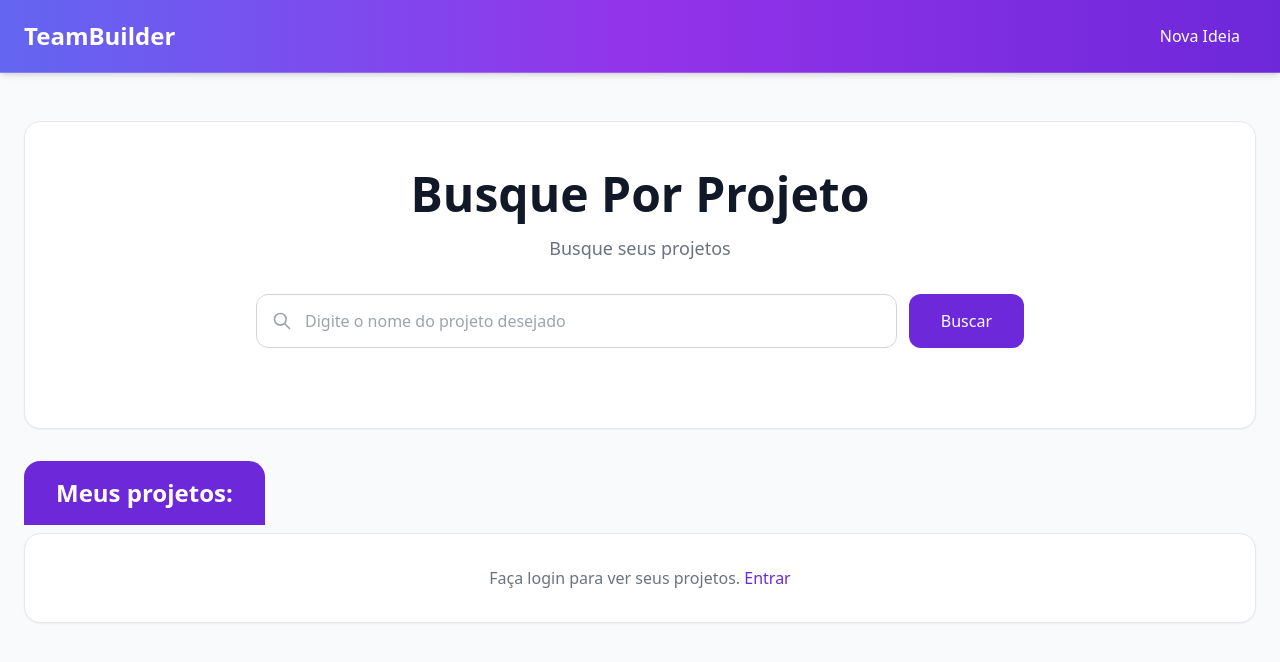
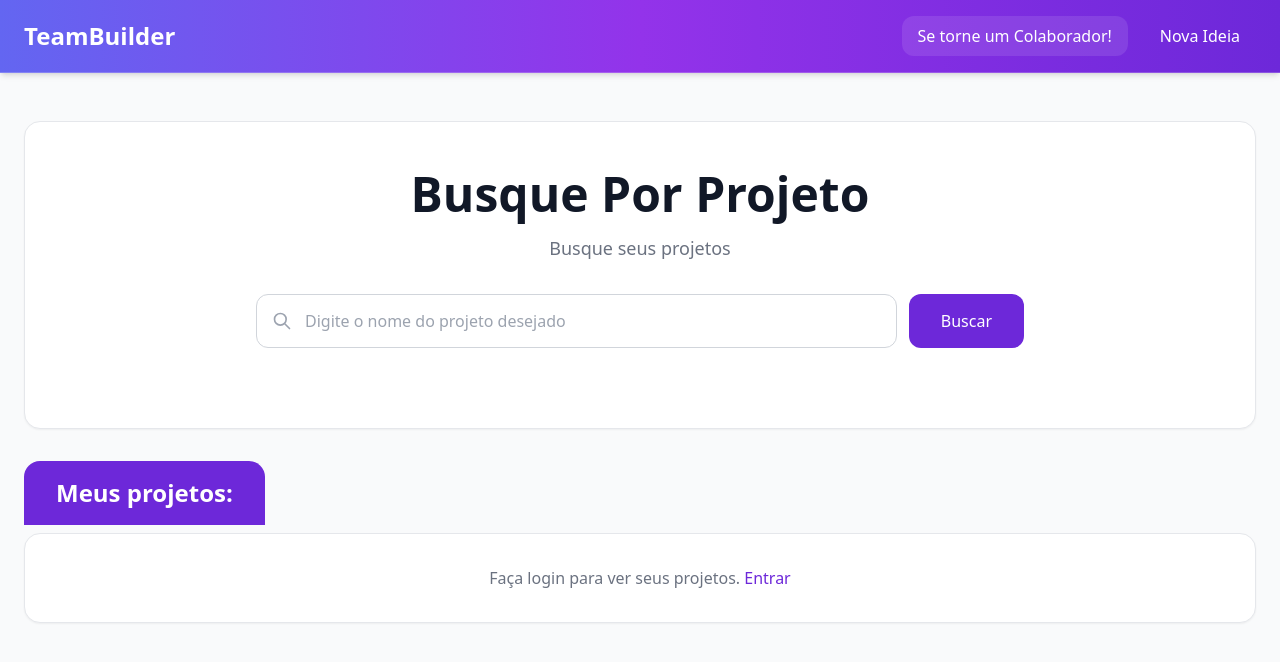
Before and after one commit to fernaopbleme/Engenharia_Software_Idealizador, a website with bundled scripts: page home/home.html in a window 1280 px wide. Built offline with nearby package versions, Linux system fonts and the light colour scheme.

Commit message:
Micro-front Colaboradores

```diff
--- a/home/home.html
+++ b/home/home.html
@@ -15,7 +15,21 @@
       <h1 class="text-2xl font-bold text-white">TeamBuilder</h1>
       <nav class="flex items-center gap-4 text-white">
         <span id="whoami" class="opacity-80 hidden"></span>
-        <a href="../Criar_projeto/criar_projeto.html" class="px-4 py-2 rounded-xl hover:bg-white/20 transition-colors font-medium">Nova Ideia</a>
+
+        <!-- NOVO BOTÃO: Se torne um Colaborador! -->
+        <a
+          href="https://briankfreire.github.io/Eng-Soft/"
+          target="_blank"
+          rel="noopener noreferrer"
+          class="px-4 py-2 rounded-xl bg-white/10 hover:bg-white/20 transition-colors font-medium"
+          title="Abrir Eng-Soft em nova aba"
+        >
+          Se torne um Colaborador!
+        </a>
+
+        <a href="../Criar_projeto/criar_projeto.html" class="px-4 py-2 rounded-xl hover:bg-white/20 transition-colors font-medium">
+          Nova Ideia
+        </a>
         <button id="logoutBtn" class="px-4 py-2 rounded-xl hover:bg-white/20 transition-colors font-medium hidden">
           Sair
         </button>
```
Also changed, not shown: home/home.css (line endings or trailing spaces).
